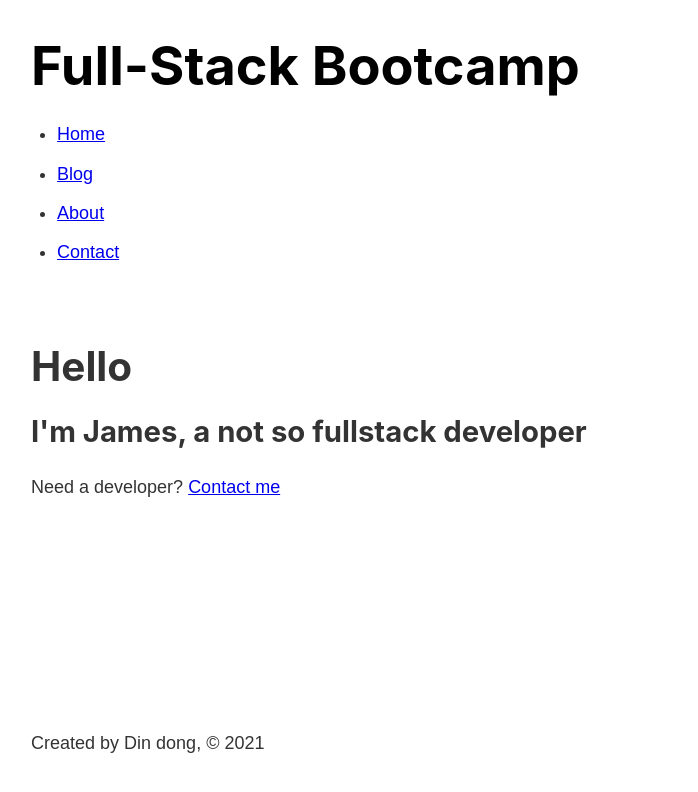
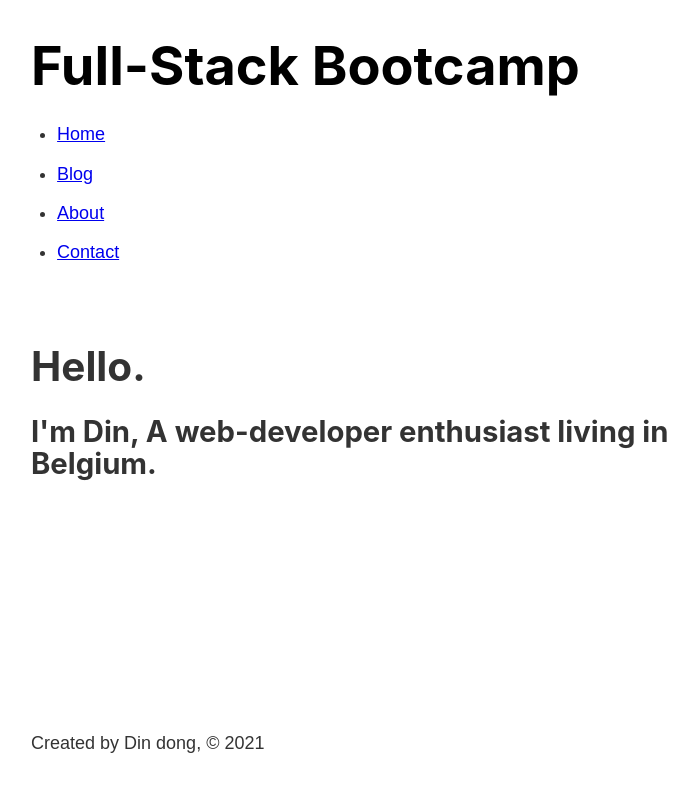
Before and after one commit to megagigaultra/Gatsby, a Gatsby site: page / in a window 1280 px wide. Shown: the whole page, without its empty margins (252-950 px from the left). Built offline with nearby package versions, Linux system fonts and the light colour scheme; Gatsby itself is replaced by a stand-in of ours.

Commit message:
Clean homepage

```diff
--- a/src/pages/index.js
+++ b/src/pages/index.js
@@ -8,9 +8,8 @@ const IndexPage = () => {
   return(
     <Layout>
       <Head title="Home"/>
-      <h1>Hello</h1>
-      <h2>I'm James, a not so fullstack developer</h2>
-      <p>Need a developer? <Link to="/contact">Contact me</Link></p>
+      <h1>Hello.</h1>
+      <h2>I'm Din, A web-developer enthusiast living in Belgium.</h2>
     </Layout>
   )
 }
```
